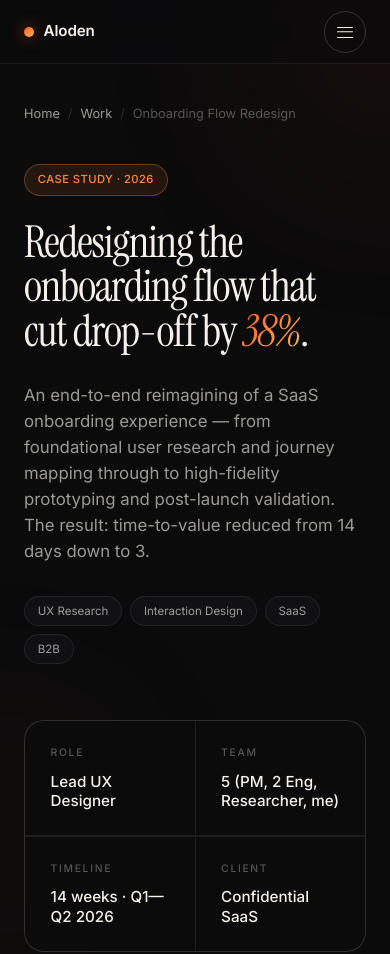
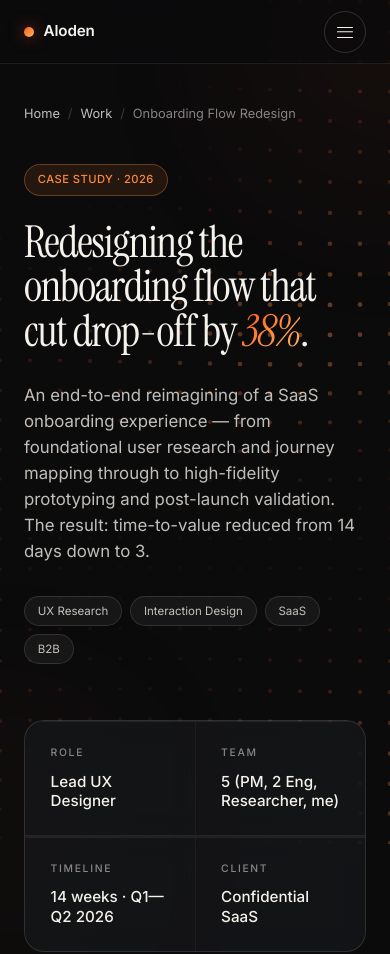
Before and after one commit to alex-oden/Portfolio, a plain HTML site: page work-single.html in a window 390 px wide. Shown: the top 954 px of the page. Drawn offline with Linux system fonts and the light colour scheme.

Commit message:
Add interactive wave background + frosted-glass panels
- New assets/js/wave-bg.js: dependency-free canvas "wave of dots"
  background with a subtle mouse-reactive swell. Fixed/sticky behind
  content, respects prefers-reduced-motion, pauses on hidden tab,
  DPR-capped, pointer-events:none and aria-hidden (decorative).
- Wire the effect into every page (index, work, work-single, blog,
  blog-single, resume, coming-soon).
- Frosted-glass treatment for cards/panels via shared :root tokens
  (--glass, --glass-hover, --glass-veil, --glass-blur, --glass-chip):
  darkened glass + top sheen, lighter blur on mobile for performance.
- hero-meta: move backdrop-filter to the container (radius + filter on
  one element) to stop the Chrome flicker from clipping nested blurs.
- Raise muted-text contrast (--tm, --ts) for more legible titles/labels.
- Cache-bust styles.css and wave-bg.js (?v=2) so updates aren't hidden
  by stale browser cache.

Co-Authored-By: Claude Opus 4.8 <noreply@anthropic.com>

```diff
--- a/assets/css/styles.css
+++ b/assets/css/styles.css
@@ -17,8 +17,8 @@
   --line2:rgba(255,255,255,0.16);
   /* Text */
   --t:#F5F2EC;
-  --tm:rgba(245,242,236,0.62);
-  --ts:rgba(245,242,236,0.32);
+  --tm:rgba(245,242,236,0.78);
+  --ts:rgba(245,242,236,0.52);
   /* Orange brand palette */
   --o1:#FF5722;
   --o2:#FF8A3D;
@@ -34,6 +34,25 @@
   /* Layout */
   --nh:64px;
   --wrap:1440px;
+  /* Frosted glass — moderate opacity (readable) + backdrop blur.
+     Tune the whole site's glass from here. */
+  --glass:rgba(13,14,17,0.6);           /* card / panel fill (darkened) */
+  --glass-hover:rgba(20,21,25,0.74);    /* card / panel fill on hover   */
+  --glass-chip:rgba(255,255,255,0.05);  /* small pills & chips          */
+  --glass-border:rgba(255,255,255,0.12);/* glass edge                   */
+  --glass-veil:rgba(9,9,11,0.72);       /* translucent section bands    */
+  --glass-blur:blur(16px) saturate(135%);
+  --glass-blur-sm:blur(10px) saturate(120%);
+}
+/* Lighter blur on small screens — many glass panels over the animated
+   wave is the costlier path, so we ease the GPU load on phones. */
+@media(max-width:640px){
+  :root{--glass-blur:blur(11px) saturate(125%);--glass-blur-sm:blur(7px) saturate(115%)}
+}
+/* A faint top sheen so the frosted panels read as glass even when dark. */
+.svc,.pcard,.case-meta-cell,.stat,.case-nav-card,.featured-post,.post,
+.newsletter,.author-card,.related-card,.resume-meta-cell,.cert{
+  box-shadow:inset 0 1px 0 rgba(255,255,255,0.07);
 }
 
 html{scroll-behavior:smooth}
@@ -158,14 +177,14 @@ body.menu-open{overflow:hidden}
 
 /* ---------- 6. TAGS / PILLS / SKILLS ---------- */
 .tag,.pcard-tag{font-size:.7rem;padding:.25rem .7rem;border-radius:99px;background:rgba(255,255,255,.06);color:var(--tm);border:1px solid var(--line)}
-.skill{font-size:.8rem;padding:.4rem .9rem;border-radius:99px;border:1px solid var(--line);color:var(--tm);background:var(--bg2);transition:all .25s}
+.skill{font-size:.8rem;padding:.4rem .9rem;border-radius:99px;border:1px solid var(--glass-border);color:var(--tm);background:var(--glass-chip);backdrop-filter:var(--glass-blur-sm);-webkit-backdrop-filter:var(--glass-blur-sm);transition:all .25s}
 .skill:hover{border-color:var(--o-border);color:var(--t);background:var(--o-soft)}
 .skill.primary{background:var(--o-soft);color:var(--o2);border-color:var(--o-border)}
 .skill-cloud{display:flex;flex-wrap:wrap;gap:.5rem}
 
 /* ---------- 7. PROJECT CARDS ---------- */
 .project-grid{display:grid;grid-template-columns:repeat(2,1fr);gap:1.5rem}
-.pcard{position:relative;background:var(--bg2);border:1px solid var(--line);border-radius:20px;padding:1.5rem;overflow:hidden;text-decoration:none;color:inherit;transition:border-color .3s,transform .3s;cursor:pointer;display:flex;flex-direction:column}
+.pcard{position:relative;background:var(--glass);backdrop-filter:var(--glass-blur);-webkit-backdrop-filter:var(--glass-blur);border:1px solid var(--glass-border);border-radius:20px;padding:1.5rem;overflow:hidden;text-decoration:none;color:inherit;transition:border-color .3s,transform .3s;cursor:pointer;display:flex;flex-direction:column}
 .pcard:hover{border-color:var(--o-border);transform:translateY(-4px)}
 .pcard.featured{grid-column:span 2}
 .pcard-visual{position:relative;aspect-ratio:16/9;border-radius:14px;overflow:hidden;margin-bottom:1.25rem;background:var(--bg3);display:flex;align-items:center;justify-content:center}
--- /dev/null
+++ b/assets/js/wave-bg.js
@@ -0,0 +1,233 @@
+/* ============================================================
+   ALODEN — INTERACTIVE WAVE BACKGROUND
+   A subtle grid of warm dots that ripple as a wave field and
+   gently react to the mouse. Dependency-free vanilla canvas.
+
+   Usage:
+     <script>window.WAVE_BG_CONFIG = { intensity: 0.55 };</script>
+     <script src="assets/js/wave-bg.js" defer></script>
+
+   It auto-creates a fixed, full-viewport canvas behind your
+   content (pointer-events:none, so it never blocks clicks),
+   respects prefers-reduced-motion, and pauses when the tab is
+   hidden. Tune live via window.WaveBG.setConfig({ ... }).
+   ============================================================ */
+
+(function () {
+  'use strict';
+
+  /* ---------- DEFAULT CONFIG (all overridable) ---------- */
+  var CONFIG = {
+    spacing: 30,        // px between dots (smaller = denser = heavier)
+    dotSize: 1.7,       // base dot radius in px
+    intensity: 0.4,     // overall brightness / presence (0–1)
+    speed: 0.55,        // wave animation speed
+    waveAmp: 11,        // vertical undulation of the dot surface (px)
+    mouseReach: 200,    // radius of mouse influence (px)
+    mouseStrength: 0.58,// how much the cursor swells/brightens the wave crest
+    parallax: 14,       // whole-field drift toward the cursor (px)
+    zIndex: 0,          // stacking; keep below content (.wrap is z-index:1)
+    maxDPR: 2,          // cap device-pixel-ratio for performance
+    // Warm color ramp (trough → mid → peak), tuned to the Aloden brand.
+    colorLow:  [70, 20, 24],    // dim maroon (valleys)
+    colorMid:  [205, 70, 28],   // #FF5722-ish red-orange
+    colorHigh: [255, 156, 84]   // #FF8A3D / #FFB366 glow (peaks)
+  };
+
+  // Merge any pre-set page config.
+  if (window.WAVE_BG_CONFIG) {
+    for (var k in window.WAVE_BG_CONFIG) {
+      if (Object.prototype.hasOwnProperty.call(window.WAVE_BG_CONFIG, k)) {
+        CONFIG[k] = window.WAVE_BG_CONFIG[k];
+      }
+    }
+  }
+
+  /* ---------- STATE ---------- */
+  var canvas, ctx;
+  var W = 0, H = 0, DPR = 1;
+  var cols = 0, rows = 0;
+  var rafId = null;
+  var startT = 0;
+  var reduced = window.matchMedia &&
+    window.matchMedia('(prefers-reduced-motion: reduce)').matches;
+
+  // Pointer (smoothed). Start off-screen so there's no initial bump.
+  var mouse = { x: -9999, y: -9999, tx: -9999, ty: -9999, active: 0 };
+
+  /* ---------- SETUP ---------- */
+  function build() {
+    canvas = document.createElement('canvas');
+    canvas.id = 'wave-bg-canvas';
+    canvas.setAttribute('aria-hidden', 'true');   // decorative: hide from AT / crawlers
+    canvas.setAttribute('role', 'presentation');
+    var s = canvas.style;
+    s.position = 'fixed';
+    s.top = '0';
+    s.left = '0';
+    s.width = '100%';
+    s.height = '100%';
+    s.zIndex = String(CONFIG.zIndex);
+    s.pointerEvents = 'none';
+    s.display = 'block';
+    ctx = canvas.getContext('2d', { alpha: true });
+    document.body.insertBefore(canvas, document.body.firstChild);
+    resize();
+  }
+
+  function resize() {
+    DPR = Math.min(window.devicePixelRatio || 1, CONFIG.maxDPR);
+    W = window.innerWidth;
+    H = window.innerHeight;
+    canvas.width = Math.floor(W * DPR);
+    canvas.height = Math.floor(H * DPR);
+    ctx.setTransform(DPR, 0, 0, DPR, 0, 0);
+    // One extra row/col so the grid bleeds past every edge.
+    cols = Math.ceil(W / CONFIG.spacing) + 2;
+    rows = Math.ceil(H / CONFIG.spacing) + 2;
+    if (reduced) draw(0); // static single frame
+  }
+
+  /* ---------- COLOR HELPERS ---------- */
+  function mix(a, b, t) {
+    return [
+      a[0] + (b[0] - a[0]) * t,
+      a[1] + (b[1] - a[1]) * t,
+      a[2] + (b[2] - a[2]) * t
+    ];
+  }
+
+  /* ---------- RENDER ---------- */
+  function draw(elapsed) {
+    var t = elapsed * 0.001 * CONFIG.speed;
+    ctx.clearRect(0, 0, W, H);
+    ctx.globalCompositeOperation = 'lighter'; // bright clusters bloom
+
+    // Smooth the pointer toward its target; fade influence when idle.
+    mouse.x += (mouse.tx - mouse.x) * 0.12;
+    mouse.y += (mouse.ty - mouse.y) * 0.12;
+    var infW = mouse.active; // 0..1 master weight for all mouse effects
+
+    var sp = CONFIG.spacing;
+    var amp = CONFIG.waveAmp;
+    var reach = CONFIG.mouseReach;
+    var reach2 = 2 * reach * reach;
+    var px = (mouse.x - W / 2) / W; // -0.5..0.5 for parallax
+    var py = (mouse.y - H / 2) / H;
+    var shiftX = -px * CONFIG.parallax * infW;
+    var shiftY = -py * CONFIG.parallax * infW;
+
+    var cLow = CONFIG.colorLow, cMid = CONFIG.colorMid, cHigh = CONFIG.colorHigh;
+    var intensity = CONFIG.intensity;
+
+    for (var gy = 0; gy < rows; gy++) {
+      var baseY = gy * sp - sp;
+      var b = baseY * 0.012;
+      for (var gx = 0; gx < cols; gx++) {
+        var baseX = gx * sp - sp;
+        var a = baseX * 0.012;
+
+        // Layered sine field → organic, non-repeating-looking wave.
+        var h = Math.sin(a + t) +
+                Math.sin(b * 1.3 + t * 0.7) +
+                Math.sin((a + b) * 0.7 - t * 0.85);
+        h = h / 3;                 // -1..1
+        var hn = h * 0.5 + 0.5;    // 0..1
+
+        var infl = 0;
+        if (infW > 0.001) {
+          var ddx = baseX - mouse.x;
+          var ddy = baseY - mouse.y;
+          var d2 = ddx * ddx + ddy * ddy;
+          infl = Math.exp(-d2 / reach2) * infW;
+          if (infl > 0.002) {
+            // Smooth swell: the cursor gently raises and brightens the wave
+            // crest beneath it. No radial push, so dots never scatter/bounce.
+            hn += infl * CONFIG.mouseStrength;
+          }
+        }
+        if (hn > 1) hn = 1; else if (hn < 0) hn = 0;
+
+        // Screen position: undulating surface crest + subtle parallax drift.
+        var sx = baseX + shiftX;
+        var sy = baseY + (hn - 0.5) * amp + shiftY;
+
+        // Color & alpha from height (valleys faint, peaks glow).
+        var col = hn < 0.5
+          ? mix(cLow, cMid, hn * 2)
+          : mix(cMid, cHigh, (hn - 0.5) * 2);
+        var alpha = intensity * (0.10 + 0.90 * Math.pow(hn, 1.6));
+        if (infl > 0.002) alpha = Math.min(1, alpha + infl * 0.15);
+
+        var r = CONFIG.dotSize * (0.75 + hn * 0.7);
+
+        ctx.fillStyle = 'rgba(' + (col[0] | 0) + ',' + (col[1] | 0) + ',' +
+                        (col[2] | 0) + ',' + alpha.toFixed(3) + ')';
+        ctx.beginPath();
+        ctx.arc(sx, sy, r, 0, 6.283185307179586);
+        ctx.fill();
+      }
+    }
+    ctx.globalCompositeOperation = 'source-over';
+  }
+
+  function loop(now) {
+    if (!startT) startT = now;
+    draw(now - startT);
+    rafId = requestAnimationFrame(loop);
+  }
+
+  /* ---------- POINTER ---------- */
+  function onMove(e) {
+    mouse.tx = e.clientX;
+    mouse.ty = e.clientY;
+    if (mouse.x < -9000) { mouse.x = mouse.tx; mouse.y = mouse.ty; }
+    mouse.active = 1;
+  }
+  function onLeave() { mouse.active = 0; }
+
+  /* ---------- LIFECYCLE ---------- */
+  function start() {
+    if (rafId || reduced) return;
+    startT = 0;
+    rafId = requestAnimationFrame(loop);
+  }
+  function stop() {
+    if (rafId) { cancelAnimationFrame(rafId); rafId = null; }
+  }
+
+  function init() {
+    build();
+    window.addEventListener('resize', resize, { passive: true });
+
+    if (!reduced) {
+      window.addEventListener('mousemove', onMove, { passive: true });
+      window.addEventListener('mouseout', onLeave, { passive: true });
+      document.addEventListener('visibilitychange', function () {
+        if (document.hidden) stop(); else start();
+      });
+      start();
+    }
+  }
+
+  /* ---------- PUBLIC API (for live tuning) ---------- */
+  window.WaveBG = {
+    setConfig: function (partial) {
+      for (var key in partial) {
+        if (Object.prototype.hasOwnProperty.call(partial, key)) {
+          CONFIG[key] = partial[key];
+        }
+      }
+      if (canvas) resize();
+    },
+    getConfig: function () { return JSON.parse(JSON.stringify(CONFIG)); },
+    start: start,
+    stop: stop
+  };
+
+  if (document.readyState === 'loading') {
+    document.addEventListener('DOMContentLoaded', init);
+  } else {
+    init();
+  }
+})();
--- a/work-single.html
+++ b/work-single.html
@@ -7,7 +7,7 @@
 <link rel="preconnect" href="https://fonts.googleapis.com">
 <link rel="preconnect" href="https://fonts.gstatic.com" crossorigin>
 <link href="https://fonts.googleapis.com/css2?family=Instrument+Serif:ital@0;1&family=Inter:wght@300;400;500;600&display=swap" rel="stylesheet">
-<link rel="stylesheet" href="assets/css/styles.css">
+<link rel="stylesheet" href="assets/css/styles.css?v=2">
 <style>
 /* ===== PAGE-SPECIFIC: work-single.html ===== */
 .breadcrumb{padding:calc(var(--nh) + 2.5rem) 0 0;font-size:.8rem;color:var(--ts);display:flex;align-items:center;gap:.5rem;flex-wrap:wrap}
@@ -16,11 +16,11 @@
 .breadcrumb .sep{opacity:.4}
 .case-hero{padding:2.5rem 0 4rem}
 .case-hero-tags{display:flex;flex-wrap:wrap;gap:.5rem;margin:2rem 0}
-.case-hero-tag{font-size:.72rem;padding:.3rem .8rem;border-radius:99px;background:var(--bg2);border:1px solid var(--line);color:var(--tm)}
+.case-hero-tag{font-size:.72rem;padding:.3rem .8rem;border-radius:99px;background:var(--glass-chip);backdrop-filter:var(--glass-blur-sm);-webkit-backdrop-filter:var(--glass-blur-sm);border:1px solid var(--glass-border);color:var(--tm)}
 .case-hero-sub{font-size:clamp(1.05rem,1.5vw,1.25rem);color:var(--tm);max-width:780px;margin-top:1.75rem;line-height:1.55}
 .case-meta{display:grid;grid-template-columns:repeat(4,1fr);gap:1px;background:var(--line);border:1px solid var(--line);border-radius:20px;overflow:hidden;margin-top:3.5rem}
-.case-meta-cell{background:var(--bg);padding:1.5rem 1.6rem;transition:background .3s}
-.case-meta-cell:hover{background:var(--bg2)}
+.case-meta-cell{background:var(--glass);backdrop-filter:var(--glass-blur);-webkit-backdrop-filter:var(--glass-blur);padding:1.5rem 1.6rem;transition:background .3s}
+.case-meta-cell:hover{background:var(--glass-hover)}
 .case-meta-lbl{font-size:.65rem;letter-spacing:.16em;text-transform:uppercase;color:var(--ts);margin-bottom:.6rem;font-weight:500}
 .case-meta-val{font-size:.95rem;color:var(--t);font-weight:500;line-height:1.3}
 .case-cover{margin:5rem 0 6rem;border-radius:24px;overflow:hidden;aspect-ratio:21/10;background:linear-gradient(135deg,#FF5722 0%,#FF8A3D 50%,#7B4FFF 100%);position:relative;display:flex;align-items:center;justify-content:center}
@@ -41,7 +41,7 @@
 .prose strong{color:var(--t);font-weight:500}
 .prose em{font-style:italic;color:var(--o2)}
 .stats{display:grid;grid-template-columns:repeat(3,1fr);gap:1.5rem;margin-top:3rem}
-.stat{padding:1.75rem;background:var(--bg2);border:1px solid var(--line);border-radius:16px;transition:border-color .3s}
+.stat{padding:1.75rem;background:var(--glass);backdrop-filter:var(--glass-blur);-webkit-backdrop-filter:var(--glass-blur);border:1px solid var(--glass-border);border-radius:16px;transition:border-color .3s}
 .stat:hover{border-color:var(--o-border)}
 .stat-val{font-family:var(--fd);font-size:clamp(2.25rem,4vw,3.25rem);font-weight:400;line-height:1;margin-bottom:.5rem;letter-spacing:-.02em}
 .stat-lbl{font-size:.78rem;color:var(--tm);line-height:1.5}
@@ -57,10 +57,10 @@
 .case-list li{padding:1rem 0 1rem 2.25rem;border-bottom:1px solid var(--line);position:relative;color:var(--tm);font-size:.95rem;line-height:1.6}
 .case-list li:last-child{border-bottom:none}
 .case-list li::before{content:counter(li,decimal-leading-zero);counter-increment:li;position:absolute;left:0;top:1rem;font-family:var(--fd);font-style:italic;color:var(--o2);font-size:1rem;letter-spacing:.05em}
-.case-nav{padding:6rem 0 4rem;border-top:1px solid var(--line);background:var(--bg2)}
+.case-nav{padding:6rem 0 4rem;border-top:1px solid var(--line);background:var(--glass-veil)}
 .case-nav-grid{display:grid;grid-template-columns:1fr 1fr;gap:1px;background:var(--line);border:1px solid var(--line);border-radius:20px;overflow:hidden}
-.case-nav-card{background:var(--bg);padding:2.5rem;text-decoration:none;color:inherit;display:flex;flex-direction:column;gap:.75rem;transition:background .3s;position:relative}
-.case-nav-card:hover{background:var(--bg2)}
+.case-nav-card{background:var(--glass);backdrop-filter:var(--glass-blur);-webkit-backdrop-filter:var(--glass-blur);padding:2.5rem;text-decoration:none;color:inherit;display:flex;flex-direction:column;gap:.75rem;transition:background .3s;position:relative}
+.case-nav-card:hover{background:var(--glass-hover)}
 .case-nav-card.next{text-align:right;align-items:flex-end}
 .case-nav-card::before{content:'';position:absolute;left:0;right:0;bottom:0;height:1.5px;background:var(--o-grad);transform:scaleX(0);transform-origin:left;transition:transform .55s cubic-bezier(.16,1,.3,1)}
 .case-nav-card.next::before{transform-origin:right}
@@ -269,6 +269,7 @@
   <span><a href="index.html">Home</a> · <a href="work.html">Work</a> · <a href="blog.html">Blog</a> · <a href="resume.html">Résumé</a></span>
 </footer>
 
+<script src="assets/js/wave-bg.js?v=2" defer></script>
 <script src="assets/js/main.js" defer></script>
 </body>
 </html>
```
Also changed, not shown: blog-single.html (+7 -6 lines), blog.html (+6 -5 lines), coming-soon.html (+4 -1 lines), index.html (+7 -6 lines), resume.html (+6 -5 lines), work.html (+3 -2 lines).
